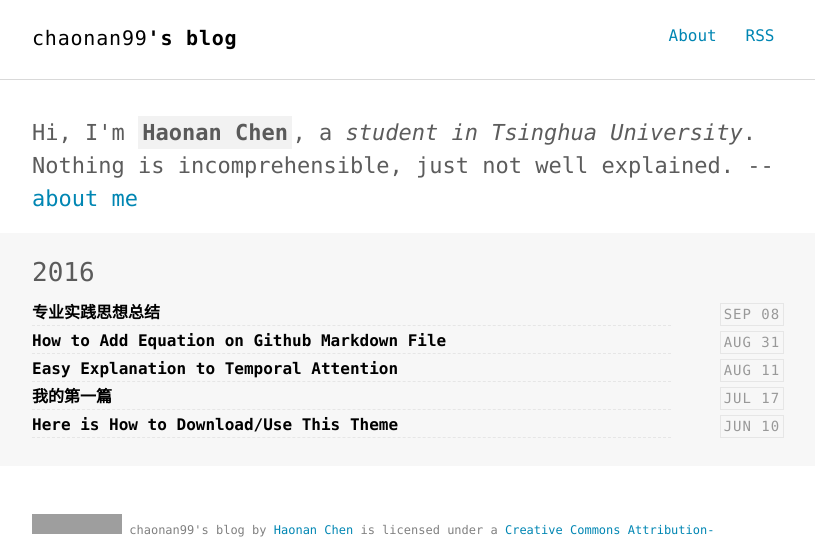
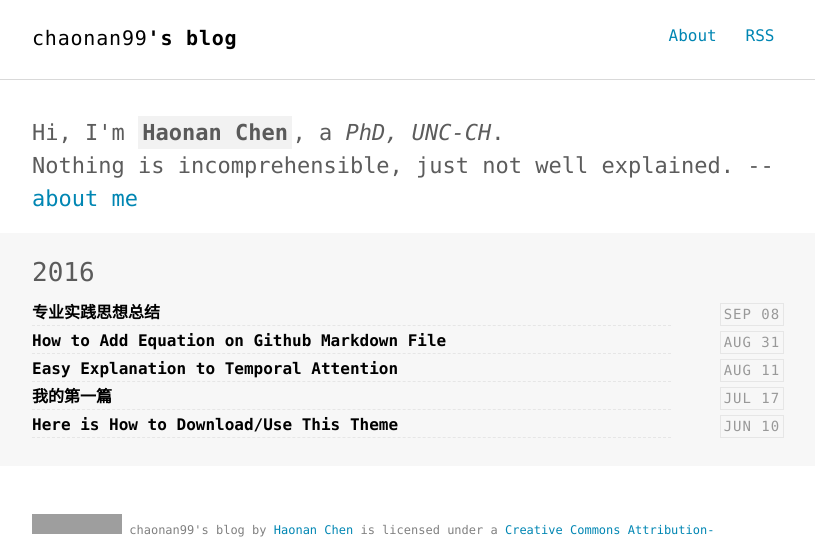
Before and after one commit to chaonan99/chaonan99.github.io, a Jekyll site: the page built from index.html, in a window 1280 px wide. Shown: the top 540 px of the page, without its empty margins (232-1047 px from the left). Built offline with Jekyll 4.4.1, drawn with Linux system fonts in a browser that asks for light colours; grey boxes are pictures that could not be loaded.

Commit message:
Update profile page

```diff
--- a/_config.yml
+++ b/_config.yml
@@ -29,7 +29,7 @@ sass:
 # Author settings
 author:
   name     : "Haonan Chen"
-  job      : "student in Tsinghua University"
+  job      : "PhD, UNC-CH"
   bio      : "Nothing is incomprehensible, just not well explained."
   thumb    : /images/author.jpg
   email    : chenhaonan1995@gmail.com
```
